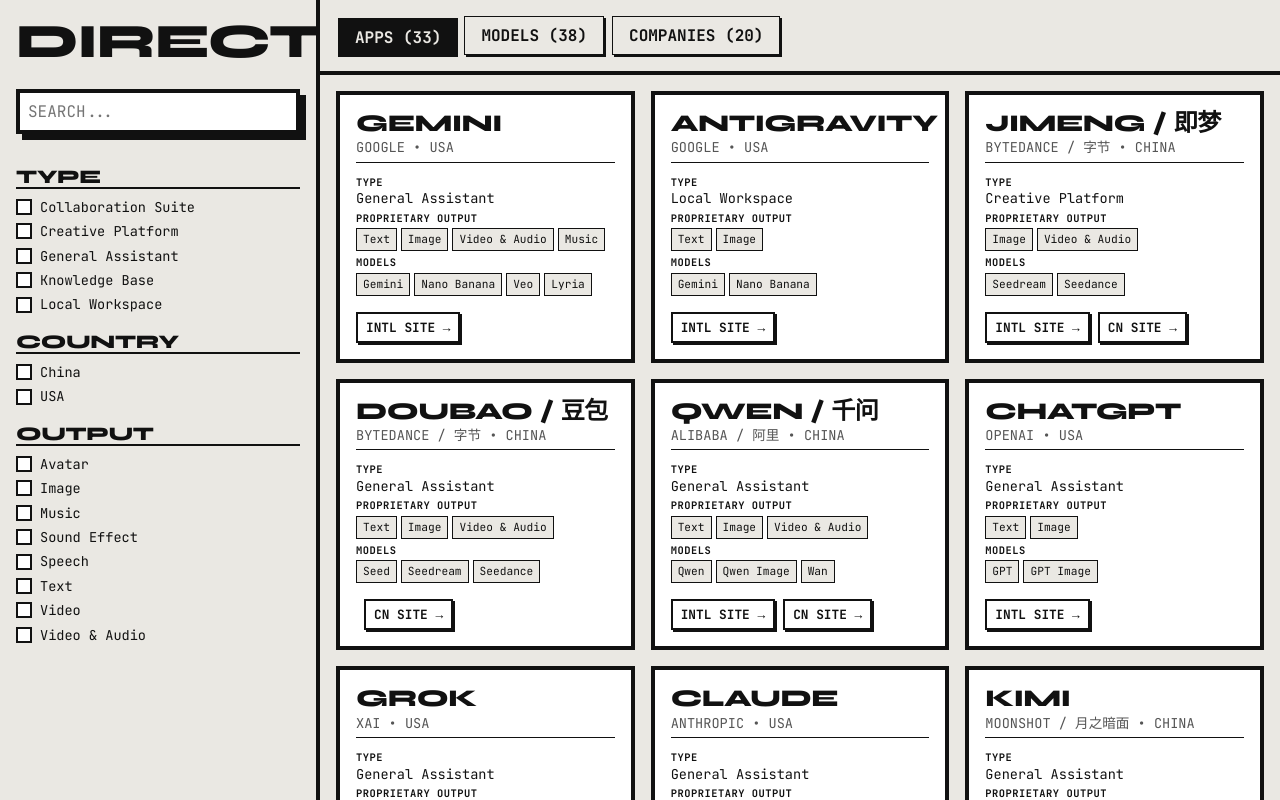
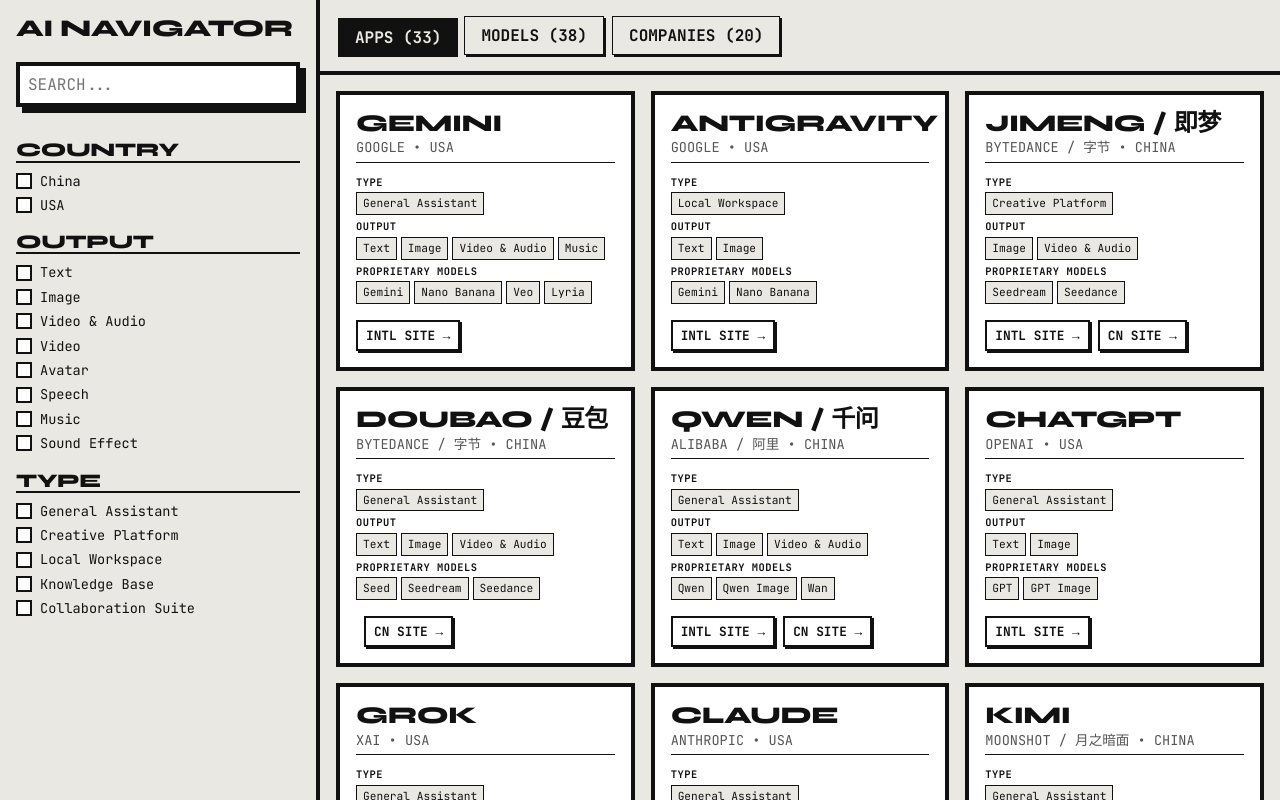
Before and after one commit to zouliwei/ai-toolbox, a React (Vite) app: page / in a window 1280 px wide. Shown: the top 800 px of the page. Built offline with nearby package versions, Linux system fonts and the light colour scheme.

Commit message:
feat: Refine UI typography, order, and script data sorting

```diff
--- a/src/App.css
+++ b/src/App.css
@@ -35,7 +35,7 @@
 }
 
 .title-group h1 {
-  font-size: 3rem;
+  font-size: 1.5rem;
   margin-bottom: var(--space-xs);
 }
 
@@ -53,6 +53,7 @@
   border-radius: 0;
   box-shadow: 2px 2px 0 var(--color-fg);
 }
+
 .tab-btn.active {
   background: var(--color-fg);
   color: var(--color-bg);
@@ -91,6 +92,7 @@
 .card-title {
   font-size: 1.5rem;
 }
+
 .card-subtitle {
   font-family: var(--font-data);
   font-size: 0.85rem;
@@ -109,12 +111,14 @@
   display: flex;
   flex-direction: column;
 }
+
 .data-label {
   font-size: 0.65rem;
   text-transform: uppercase;
   font-weight: bold;
   letter-spacing: 0.05em;
 }
+
 .data-value {
   font-size: 0.85rem;
   line-height: 1.2;
@@ -126,6 +130,7 @@
   gap: 4px;
   margin-top: 2px;
 }
+
 .pill {
   font-size: 0.7rem;
   border: 1px solid var(--color-fg);
@@ -150,6 +155,7 @@
   background: white;
   box-shadow: 2px 2px 0 var(--color-fg);
 }
+
 .link-btn:hover {
   background: var(--color-accent);
   box-shadow: 1px 1px 0 var(--color-fg);
@@ -171,11 +177,13 @@
   flex-direction: column;
   gap: var(--space-xs);
 }
+
 .filter-title {
   font-size: 1.2rem;
   border-bottom: 2px solid var(--color-fg);
   margin-bottom: 4px;
 }
+
 .filter-label {
   display: flex;
   align-items: center;
@@ -183,6 +191,7 @@
   font-size: 0.85rem;
   cursor: pointer;
 }
+
 .filter-checkbox {
   appearance: none;
   width: 16px;
@@ -192,9 +201,11 @@
   position: relative;
   cursor: pointer;
 }
+
 .filter-checkbox:checked {
   background: var(--color-accent);
 }
+
 .filter-checkbox:checked::after {
   content: '';
   position: absolute;
--- a/src/App.tsx
+++ b/src/App.tsx
@@ -1,7 +1,15 @@
 import { useState, useMemo } from 'react';
 import './App.css';
-import db from './data.json';
+import dbJson from './data.json';
 import type { AIApp, AICompany, AIModel } from './types';
+
+const db = dbJson as {
+  types?: { name: string; sorting: number }[];
+  outputs?: { name: string; sorting: number }[];
+  apps: AIApp[];
+  companies: AICompany[];
+  models: AIModel[];
+};
 
 type Tab = 'Apps' | 'Models' | 'Companies';
 
@@ -15,7 +23,12 @@
   const [selectedOutputs, setSelectedOutputs] = useState<Set<string>>(new Set());
 
   // Aggregate possibilities for filters
-  const allTypes = useMemo(() => Array.from(new Set(db.apps.map(a => a.type).filter(Boolean))).sort(), []);
+  const allTypes = useMemo(() => {
+    if (db.types) {
+      return [...db.types].sort((a, b) => a.sorting - b.sorting).map(t => t.name);
+    }
+    return Array.from(new Set(db.apps.map(a => a.type).filter(Boolean))).sort();
+  }, []);
   const allCountries = useMemo(() => {
     let list: string[] = [];
     if (activeTab === 'Apps') list = db.apps.map(a => a.country);
@@ -24,11 +37,14 @@
     return Array.from(new Set(list.filter(Boolean))).sort();
   }, [activeTab]);
   const allOutputs = useMemo(() => {
+    if (db.outputs) {
+      return [...db.outputs].sort((a, b) => a.sorting - b.sorting).map(t => t.name);
+    }
     let list: string[] = [];
     if (activeTab === 'Apps') list = db.apps.flatMap(a => a.outputs);
     else if (activeTab === 'Models') list = db.models.flatMap(m => m.outputs);
     return Array.from(new Set(list.filter(Boolean))).sort();
-  }, [activeTab]);
+  }, /* don't strictly recreate based on activeTab anymore since db.outputs provides everything, or just fallback depends on tab */ [activeTab]);
 
   // Handle Tab Switch (reset filters)
   const handleTabSwitch = (tab: Tab) => {
@@ -80,7 +96,7 @@
       {/* SIDEBAR */}
       <aside className="sidebar">
         <div className="title-group">
-          <h1>DIRECTORY</h1>
+          <h1>AI Navigator</h1>
         </div>
 
         <input
@@ -90,15 +106,6 @@
           value={search}
           onChange={e => setSearch(e.target.value)}
         />
-
-        {activeTab === 'Apps' && (
-          <FilterSection
-            title="Type"
-            options={allTypes}
-            selected={selectedTypes}
-            onChange={(val) => toggleFilter(selectedTypes, val, setSelectedTypes)}
-          />
-        )}
 
         {(activeTab === 'Apps' || activeTab === 'Models' || activeTab === 'Companies') && (
           <FilterSection
@@ -115,6 +122,15 @@
             options={allOutputs}
             selected={selectedOutputs}
             onChange={(val) => toggleFilter(selectedOutputs, val, setSelectedOutputs)}
+          />
+        )}
+
+        {activeTab === 'Apps' && (
+          <FilterSection
+            title="Type"
+            options={allTypes}
+            selected={selectedTypes}
+            onChange={(val) => toggleFilter(selectedTypes, val, setSelectedTypes)}
           />
         )}
       </aside>
@@ -186,14 +202,14 @@
       <div className="card-body">
         <div className="data-row">
           <span className="data-label">Type</span>
-          <span className="data-value">{app.type || '-'}</span>
+          <PillList items={app.type ? [app.type] : []} />
         </div>
         <div className="data-row">
-          <span className="data-label">Proprietary Output</span>
+          <span className="data-label">Output</span>
           <PillList items={app.outputs} />
         </div>
         <div className="data-row">
-          <span className="data-label">Models</span>
+          <span className="data-label">Proprietary MODELS</span>
           <PillList items={app.models} />
         </div>
       </div>
--- a/src/data.json
+++ b/src/data.json
@@ -1,4 +1,60 @@
 {
+  "types": [
+    {
+      "name": "General Assistant",
+      "sorting": 1
+    },
+    {
+      "name": "Local Workspace",
+      "sorting": 3
+    },
+    {
+      "name": "Creative Platform",
+      "sorting": 2
+    },
+    {
+      "name": "Knowledge Base",
+      "sorting": 4
+    },
+    {
+      "name": "Collaboration Suite",
+      "sorting": 5
+    }
+  ],
+  "outputs": [
+    {
+      "name": "Text",
+      "sorting": 1
+    },
+    {
+      "name": "Image",
+      "sorting": 2
+    },
+    {
+      "name": "Video & Audio",
+      "sorting": 3
+    },
+    {
+      "name": "Video",
+      "sorting": 4
+    },
+    {
+      "name": "Avatar",
+      "sorting": 5
+    },
+    {
+      "name": "Speech",
+      "sorting": 6
+    },
+    {
+      "name": "Music",
+      "sorting": 7
+    },
+    {
+      "name": "Sound Effect",
+      "sorting": 8
+    }
+  ],
   "apps": [
     {
       "name": "Gemini",
```
Also changed, not shown: scripts/process-data.js (+35 -0 lines).
